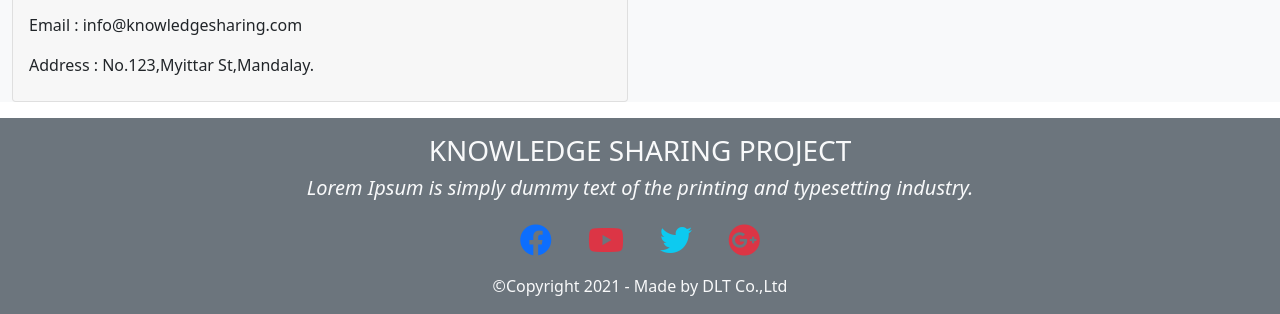
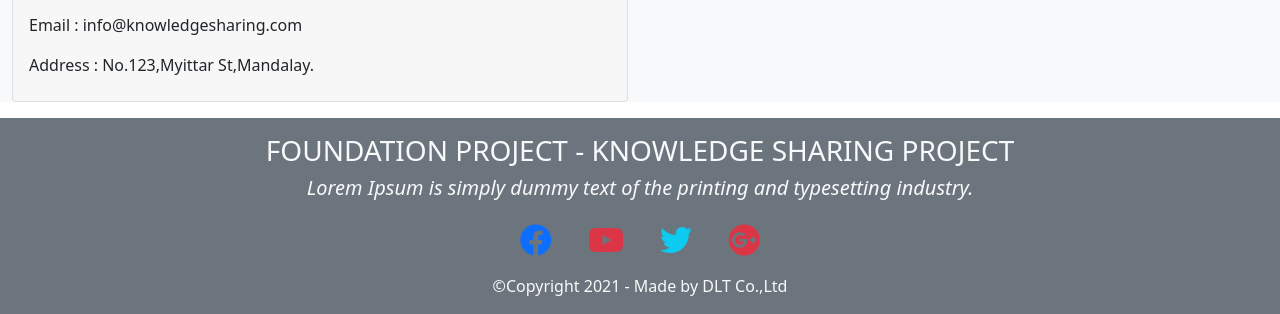
Before and after one commit to mryannaingwin/knowledgesharingproject, a plain HTML site: page index.html in a window 1280 px wide. Shown: the part 3576-3890 px from the top of the page. Drawn offline with nearby package versions, Linux system fonts and the light colour scheme.

Commit message:
Add New Words

```diff
--- a/index.html
+++ b/index.html
@@ -343,7 +343,7 @@
                 <div class="elfsight-app-7a858893-be20-46af-a9c6-05d19555c83d"></div>
                 <!-- END ELFSIGHT.COM FOR VIBER  -->
                 <div class="col-12 text-center">
-                    <h3 class="text-light text-uppercase fw-light">Knowledge Sharing Project</h3>
+                    <h3 class="text-light text-uppercase fw-light">Foundation Project - Knowledge Sharing Project</h3>
                     <h5 class="fw-light text-light fst-italic">Lorem Ipsum is simply dummy text of the printing and typesetting industry.</h5>
                     <div class="py-3">
                         <a href="#" target="_blank"><i class="fab fa-facebook fa-2x text-primary mx-3"></i></a>
```
